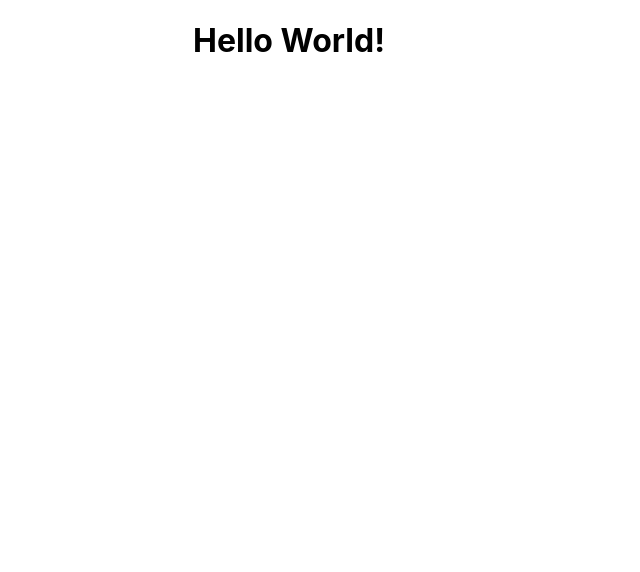
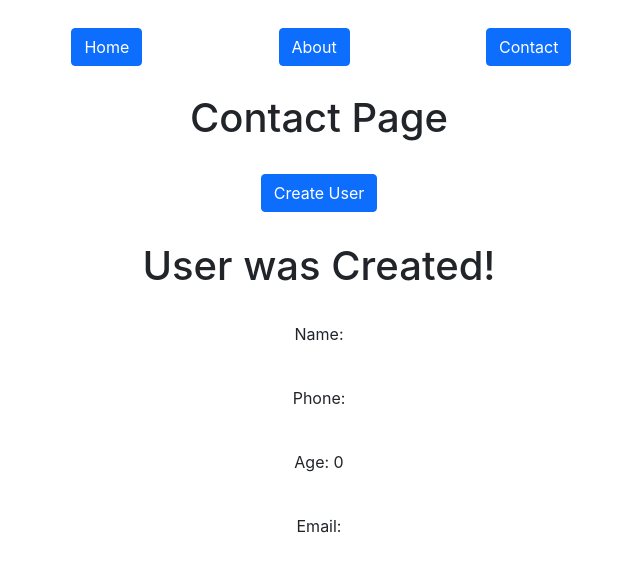
Before and after one commit to Adrusselljr/react-router, a React (Create React App) app: page /contact/submitted in a window 1280 px wide. Shown: the top 572 px of the page, without its empty margins (351-991 px from the left). Built offline with nearby package versions, Linux system fonts and the light colour scheme.

Commit message:
created Home.jsx/About.jsx/Contact.jsx/Form.jsx/FormSubmit.jsx

```diff
--- a/package.json
+++ b/package.json
@@ -6,6 +6,7 @@
     "@testing-library/jest-dom": "^5.16.4",
     "@testing-library/react": "^12.1.4",
     "@testing-library/user-event": "^13.5.0",
+    "bootstrap": "^5.1.3",
     "react": "^18.0.0",
     "react-dom": "^18.0.0",
     "react-router-dom": "^6.3.0",
--- a/src/App.css
+++ b/src/App.css
@@ -2,37 +2,18 @@
   text-align: center;
 }
 
-.App-logo {
-  height: 40vmin;
-  pointer-events: none;
+.navbar {
+  width: 500px;
+  margin-left: 33%;
+  margin-top: 20px;
+  margin-bottom: 20px;
 }
 
-@media (prefers-reduced-motion: no-preference) {
-  .App-logo {
-    animation: App-logo-spin infinite 20s linear;
-  }
+.home {
+  width: 700px;
+  margin-left: 25%;
 }
 
-.App-header {
-  background-color: #282c34;
-  min-height: 100vh;
-  display: flex;
-  flex-direction: column;
-  align-items: center;
-  justify-content: center;
-  font-size: calc(10px + 2vmin);
-  color: white;
+.form {
+  margin-top: 30px;
 }
-
-.App-link {
-  color: #61dafb;
-}
-
-@keyframes App-logo-spin {
-  from {
-    transform: rotate(0deg);
-  }
-  to {
-    transform: rotate(360deg);
-  }
-}
--- a/src/App.jsx
+++ b/src/App.jsx
@@ -1,11 +1,36 @@
-import React from 'react'
+import { useState } from 'react'
+import { BrowserRouter, Routes, Route } from "react-router-dom";
+import NavBar from './Components/NavBar';
+import Home from './Pages/Home';
+import About from './Pages/About';
+import Contact from './Pages/Contact';
+import Form from './Pages/Form';
+import FormSubmit from './Pages/FormSubmit';
+import Error from './Pages/Error';
 import './App.css'
+import 'bootstrap/dist/css/bootstrap.min.css'
 
 function App() {
+
+    const [name, setName] = useState("")
+    const [phone, setPhone] = useState("")
+    const [age, setAge] = useState(0)
+    const [email, setEmail] = useState("")
+
     return (
-        <div className='App'>
-            <h1>Hello World!</h1>
-        </div>
+        <BrowserRouter>
+                <Routes>
+                    <Route path="/" element={ <NavBar /> }>
+                        <Route index element={ <Home /> } />
+                        <Route path="about" element={ <About /> } />
+                        <Route path="contact" element={ <Contact /> } >
+                            <Route path="form" element={ <Form name={name} setName={setName} phone={phone} setPhone={setPhone} age={age} setAge={setAge} email={email} setEmail={setEmail} /> } />
+                            <Route path="submitted" element={ <FormSubmit name={name} phone={phone} age={age} email={email} /> } />
+                        </Route>
+                    <Route path="*" element={ <Error /> } />
+                </Route>
+            </Routes>
+    </BrowserRouter>
     )
 }
 
--- /dev/null
+++ b/src/Components/NavBar.jsx
@@ -0,0 +1,21 @@
+import React from 'react'
+import { Outlet, Link } from "react-router-dom";
+import '../App.css'
+import 'bootstrap/dist/css/bootstrap.min.css'
+
+function NavBar() {
+    return (
+        <div className='App'>
+
+            <div className="navbar">
+                <Link to="/" className='btn btn-primary'>Home</Link>
+                <Link to="about" className='btn btn-primary'>About</Link>
+                <Link to="contact" className='btn btn-primary'>Contact</Link>
+            </div>
+
+            <Outlet />
+        </div>
+    )
+}
+
+export default NavBar
--- /dev/null
+++ b/src/Pages/About.jsx
@@ -0,0 +1,18 @@
+import React from 'react'
+import '../App.css'
+import 'bootstrap/dist/css/bootstrap.min.css'
+
+function About() {
+    return (
+        <div className='App'>
+
+            <div className="home">
+                <h1>About Page</h1><br/>
+                <p>Lorem ipsum dolor sit amet, consectetur adipiscing elit. Curabitur maximus libero gravida nunc pharetra vehicula. Duis sit amet fringilla ligula, a elementum libero. Ut vitae mollis dolor. Donec lectus lectus, rutrum non dolor mattis, porta gravida metus. Sed dapibus eros velit, quis ornare nunc imperdiet eu. Duis pellentesque hendrerit nunc vel tristique. Donec luctus varius dolor a sodales. Nulla tempus lacus nec neque ultrices, eget malesuada nisl lacinia. Sed fermentum ligula massa. Sed maximus dui id egestas vehicula. Nulla eleifend purus risus, sit amet eleifend arcu sodales id. Aliquam consectetur metus eget lacus convallis, porttitor suscipit leo consequat. Fusce sit amet nulla elit. Cras ullamcorper dapibus diam, eu hendrerit leo blandit ut. Duis laoreet tortor sed velit condimentum, faucibus varius diam luctus. Sed in interdum turpis.</p>
+            </div>
+
+        </div>
+    )
+}
+
+export default About
--- /dev/null
+++ b/src/Pages/Contact.jsx
@@ -0,0 +1,20 @@
+import React from 'react'
+import { Link, Outlet } from "react-router-dom";
+import '../App.css'
+import 'bootstrap/dist/css/bootstrap.min.css'
+
+function Contact() {
+    return (
+        <div className='App'>
+
+<            div className="home">
+                <h1>Contact Page</h1><br/>
+                <Link to="form" className='btn btn-primary'>Create User</Link>
+                <Outlet/>
+            </div>
+
+        </div>
+    )
+}
+
+export default Contact
--- /dev/null
+++ b/src/Pages/Error.jsx
@@ -0,0 +1,13 @@
+import React from 'react'
+import '../App.css'
+import 'bootstrap/dist/css/bootstrap.min.css'
+
+function Error() {
+    return (
+        <div className='App'>
+            <h1>Page Not Found!</h1>
+        </div>
+    )
+}
+
+export default Error
--- /dev/null
+++ b/src/Pages/Form.jsx
@@ -0,0 +1,40 @@
+import React from 'react'
+import { Link } from 'react-router-dom'
+import '../App.css'
+import 'bootstrap/dist/css/bootstrap.min.css'
+
+
+function Form(props) {
+
+    return (
+        <div className='App'>
+
+            <div className="form">
+                <div className="form-group">
+                    <label>Name</label>
+                    <input onChange={ e => props.setName(e.target.value) } type="text" className='form-control'/>
+                </div>
+
+                <div className="form-group">
+                    <label>Phone</label>
+                    <input onChange={ e => props.setPhone(e.target.value) } type="tel" className='form-control'/>
+                </div>
+
+                <div className="form-group">
+                    <label>Age</label>
+                    <input onChange={ e => props.setAge(e.target.value) } type="number" className='form-control'/>
+                </div>
+
+                <div className="form-group">
+                    <label>Email</label>
+                    <input onChange={ e => props.setEmail(e.target.value) } type="email" className='form-control'/>
+                </div><br/>
+
+                <Link to="/contact/submitted" className='btn btn-primary'>Submit</Link>
+            </div>
+
+        </div>
+    )
+}
+
+export default Form
--- /dev/null
+++ b/src/Pages/FormSubmit.jsx
@@ -0,0 +1,21 @@
+import React from 'react'
+import '../App.css'
+import 'bootstrap/dist/css/bootstrap.min.css'
+
+function FormSubmit(props) {
+    return (
+        <div className='App'>
+
+            <div className="form">
+                <h1>User was Created!</h1><br/>
+                <p>Name: { props.name }</p><br/>
+                <p>Phone: { props.phone }</p><br/>
+                <p>Age: { props.age }</p><br/>
+                <p>Email: { props.email }</p><br/>
+            </div>
+
+        </div>
+    )
+}
+
+export default FormSubmit
--- /dev/null
+++ b/src/Pages/Home.jsx
@@ -0,0 +1,17 @@
+import React from 'react'
+import '../App.css'
+import 'bootstrap/dist/css/bootstrap.min.css'
+
+function Home() {
+    return (
+        <div className='App'>
+
+            <div className="home">
+                <h1>Home Page</h1><br/>
+                <p>Lorem ipsum dolor sit amet, consectetur adipiscing elit. Curabitur maximus libero gravida nunc pharetra vehicula. Duis sit amet fringilla ligula, a elementum libero. Ut vitae mollis dolor. Donec lectus lectus, rutrum non dolor mattis, porta gravida metus. Sed dapibus eros velit, quis ornare nunc imperdiet eu. Duis pellentesque hendrerit nunc vel tristique. Donec luctus varius dolor a sodales. Nulla tempus lacus nec neque ultrices, eget malesuada nisl lacinia. Sed fermentum ligula massa. Sed maximus dui id egestas vehicula. Nulla eleifend purus risus, sit amet eleifend arcu sodales id. Aliquam consectetur metus eget lacus convallis, porttitor suscipit leo consequat. Fusce sit amet nulla elit. Cras ullamcorper dapibus diam, eu hendrerit leo blandit ut. Duis laoreet tortor sed velit condimentum, faucibus varius diam luctus. Sed in interdum turpis.</p>
+            </div>
+        </div>
+    )
+}
+
+export default Home
--- a/src/index.js
+++ b/src/index.js
@@ -1,7 +1,8 @@
 import React from 'react';
 import ReactDOM from 'react-dom';
+import App from './App';
 import './index.css';
-import App from './App';
+import 'bootstrap/dist/css/bootstrap.min.css'
 
 ReactDOM.render(
   <React.StrictMode>
```
Also changed, not shown: 1 other file (tests, documents, lock files or other folders).
